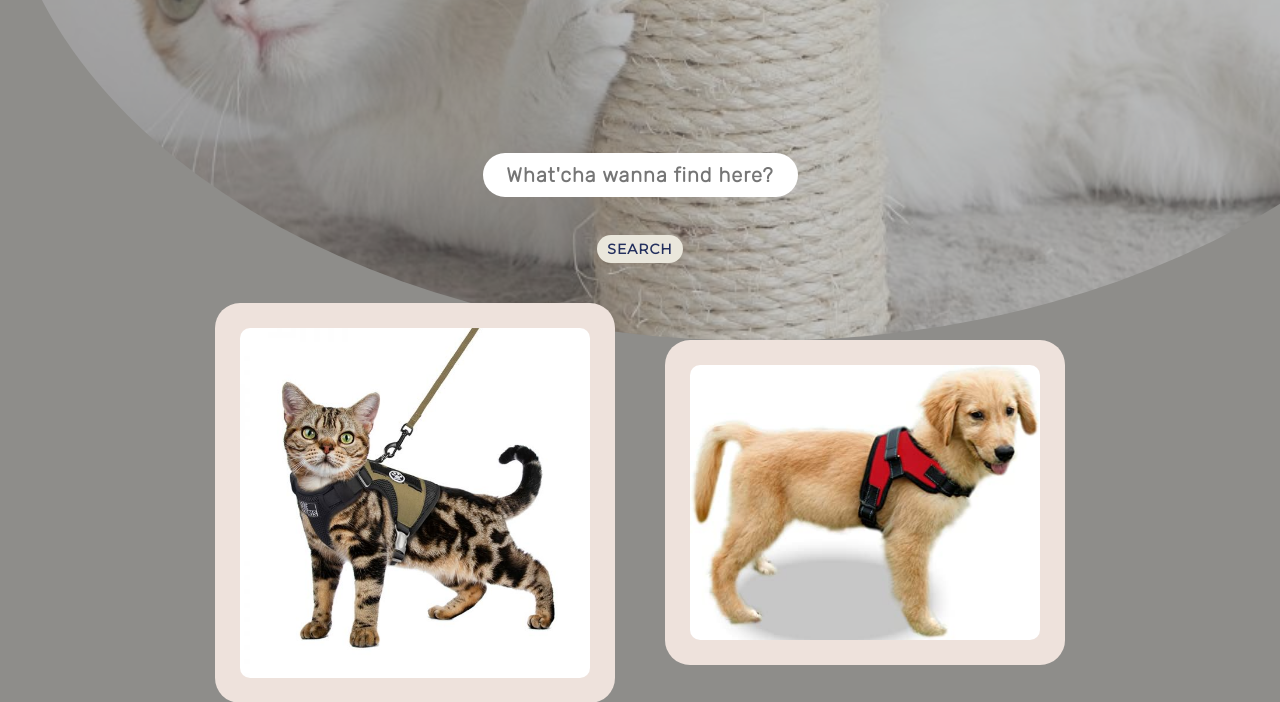
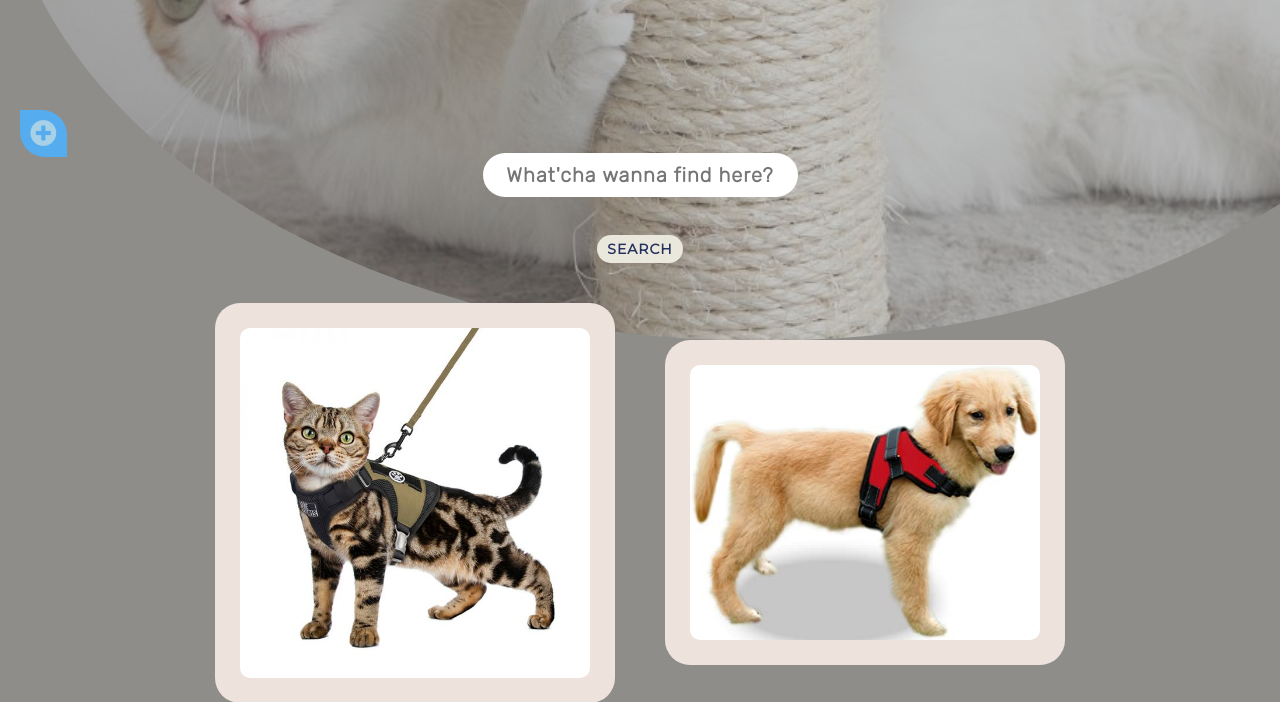
Before and after one commit to NightfuryEquinn/Online-Pet-Shop-Assignment, a PHP site: page /accessoriesAdmin.html in a window 1280 px wide; the page is wider, and only the part inside the window is pictured. Shown: the part 623-1325 px from the top of that part. Run offline with PHP 8.4, Linux system fonts and the light colour scheme.

Commit message:
Added add button

```diff
--- a/accessoriesAdmin.html
+++ b/accessoriesAdmin.html
@@ -37,7 +37,10 @@
 
     <body>
         <!--Back to Top Button-->
-        <button id='back2top-btn' onclick='scroll2Top()' title='Purr back 2 top!~'><i class="fas fa-arrow-alt-circle-up fa-4x"></i></button>
+        <button id='back2top-btn' onclick='scroll2Top()' title='Purr back 2 top!~'><i class="fas fa-arrow-alt-circle-up fa-2x"></i></button>
+
+        <!--Add New Button-->
+        <button id='add-new-btn' onclick="document.location='addNewAdmin.html'" title='Add new stuffs!~'><i class="fas fa-plus-circle fa-2x"></i></button>
 
         <!--Navigation Bar & Hamburger-->
         <header>
--- a/css/content.css
+++ b/css/content.css
@@ -53,6 +53,25 @@ body {
 
 #back2top-btn:hover {
     color: #AC3B61;
+}
+
+/* Add New Button */
+#add-new-btn {
+    padding: 10px;
+    position: fixed;
+    z-index: 100;
+    bottom: 20px;
+    left: 20px;
+    border: none;
+    border-top-right-radius: 25px;
+    border-bottom-left-radius: 25px;
+    color: #A8D0E6;
+    background-color: #55ACEE;
+    cursor: pointer;
+}
+
+#add-new-btn:hover {
+    color: #123C69;
 }
 
 /* Navigation Bar */
--- a/foodAdmin.html
+++ b/foodAdmin.html
@@ -38,6 +38,9 @@
     <body>
         <!--Back to Top Button-->
         <button id='back2top-btn' onclick='scroll2Top()' title='Purr back 2 top!~'><i class="fas fa-arrow-alt-circle-up fa-4x"></i></button>
+
+        <!--Add New Button-->
+        <button id='add-new-btn' onclick="document.location='addNewAdmin.html'" title='Add new stuffs!~'><i class="fas fa-plus-circle fa-2x"></i></button>
 
         <!--Navigation Bar & Hamburger-->
         <header>
--- a/petAdmin.html
+++ b/petAdmin.html
@@ -38,6 +38,9 @@
     <body>
         <!--Back to Top Button-->
         <button id='back2top-btn' onclick='scroll2Top()' title='Purr back 2 top!~'><i class="fas fa-arrow-alt-circle-up fa-4x"></i></button>
+
+        <!--Add New Button-->
+        <button id='add-new-btn' onclick="document.location='addNewAdmin.html'" title='Add new stuffs!~'><i class="fas fa-plus-circle fa-2x"></i></button>
 
         <!--Navigation Bar & Hamburger-->
         <header>
```
